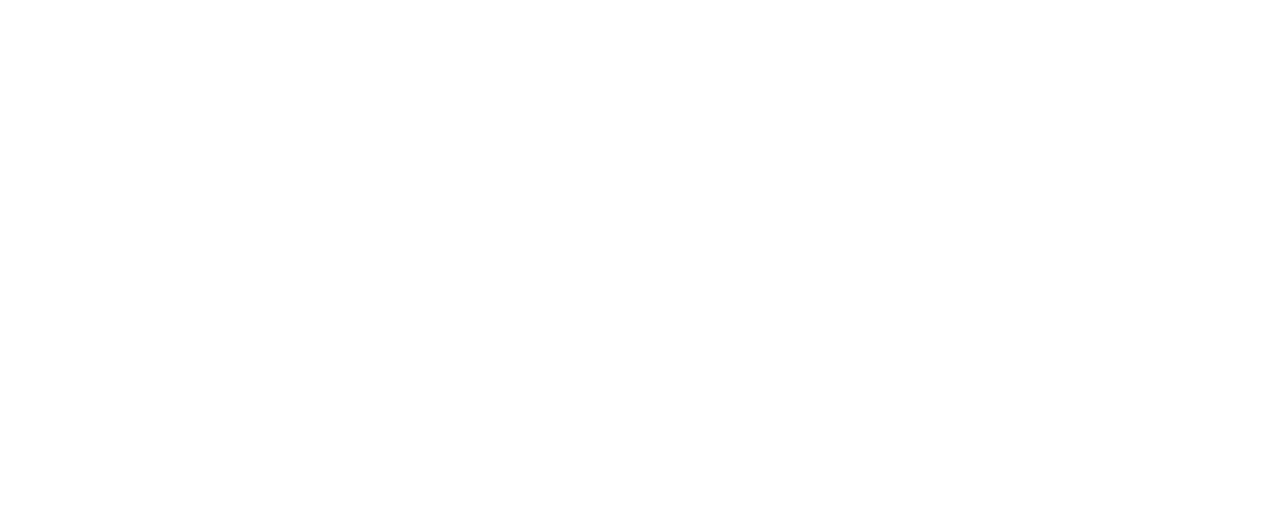
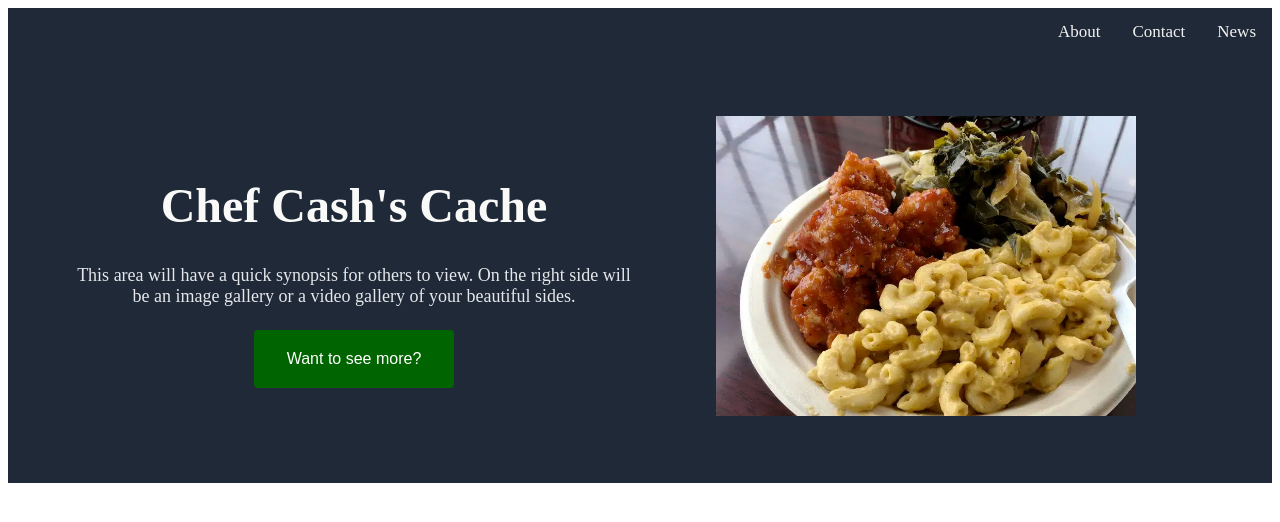
Before and after one commit to kevnhoang/Project-Cash, a plain HTML site: page index.html in a window 1280 px wide. Drawn offline with Linux system fonts and the light colour scheme.

Commit message:
Created header with button

```diff
--- a/index.html
+++ b/index.html
@@ -4,8 +4,30 @@
     <meta charset="UTF-8">
     <meta name="viewport" content="width=device-width, initial-scale=1.0">
     <title>Project Cash</title>
+    <link rel="stylesheet" href="styles.css">
+    <link rel="stylesheet" href="https://cdnjs.cloudflare.com/ajax/libs/font-awesome/4.7.0/css/font-awesome.min.css">
 </head>
+
 <body>
+    <div class="topnav" id="myTopnav">
+        <a href="#news">News</a>
+        <a href="#contact">Contact</a>
+        <a href="#about">About</a>
+        <a href="javascript:void(0);" class="icon" onclick="myFunction()">
+          <i class="fa fa-bars"></i>
+        </a>
+      </div>
+
+    <div class="header-flex-container">
+        <div class="welcome-text">
+             <h1>Chef Cash's Cache</h1>
+             <p>This area will have a quick synopsis for others to view. On the right side will be an image gallery or a video gallery of your beautiful sides.</p>
+             <button class="button" style="vertical-align:middle"><span>Want to see more?</span></button>
+            </div>
+        <div class="welcome-image">
+            <img src="./images/sweetsouldfood.jpeg" alt="soul-food" height="300" width="420">
+        </div>
+    </div>
 
 </body>
 </html>
--- a/styles.css
+++ b/styles.css
@@ -0,0 +1,105 @@
+.header-flex-container {
+    padding: 60px;
+    background-color: #1F2937;
+    color: white;
+    font-size: 30px;
+    text-align: center;
+    display: flex;
+    justify-content: space-around;
+    align-items: center;
+  }
+
+/* Header flexbox */
+.header-flex-container div {
+    flex: 1 1 0%;
+}
+
+.header-flex-container .welcome-text {
+    flex: 1 1 0%;
+}
+/* header subtext font */
+.header-flex-container p {
+    font-size: 18px;
+    color: #E5E7EB;
+}
+
+h1 {
+    font-size: 48px;
+    font-weight: bold;
+    color: #F9FAF8;
+}
+
+.button {
+    display: inline-block;
+    border-radius: 4px;
+    background-color: darkgreen;
+    border: none;
+    color: #FFFFFF;
+    text-align: center;
+    font-size: 16px;
+    padding: 20px;
+    width: 200px;
+    transition: all 0.5s;
+    cursor: pointer;
+    margin: 5px;
+  }
+
+  .button span {
+    cursor: pointer;
+    display: inline-block;
+    position: relative;
+    transition: 0.5s;
+  }
+
+  .button span:after {
+    content: '\00bb';
+    position: absolute;
+    opacity: 0;
+    top: 0;
+    right: -20px;
+    transition: 0.5s;
+  }
+
+  .button:hover span {
+    padding-right: 25px;
+  }
+
+  .button:hover span:after {
+    opacity: 1;
+    right: 0;
+  }
+
+
+/* Add a black background color to the top navigation */
+.topnav {
+    background-color: #1F2937;
+    overflow: hidden;
+  }
+
+  /* Style the links inside the navigation bar */
+  .topnav a {
+    float: right;
+    display: block;
+    color: #f2f2f2;
+    text-align: center;
+    padding: 14px 16px;
+    text-decoration: none;
+    font-size: 17px;
+  }
+
+  /* Change the color of links on hover */
+  .topnav a:hover {
+    background-color: darkgreen;
+    color: white;
+  }
+
+  /* Add an active class to highlight the current page */
+  .topnav a.active {
+    background-color: #04AA6D;
+    color: white;
+  }
+
+  /* Hide the link that should open and close the topnav on small screens */
+  .topnav .icon {
+    display: none;
+  }
```
Also changed, not shown: images/sweetsouldfood.jpeg (added).
